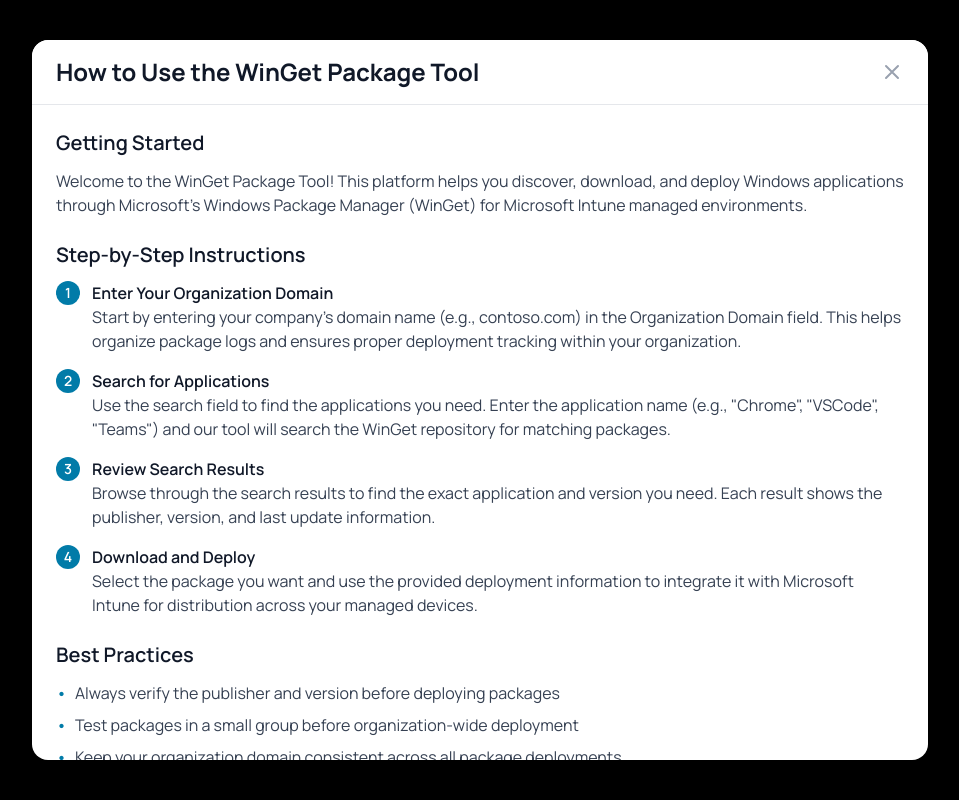
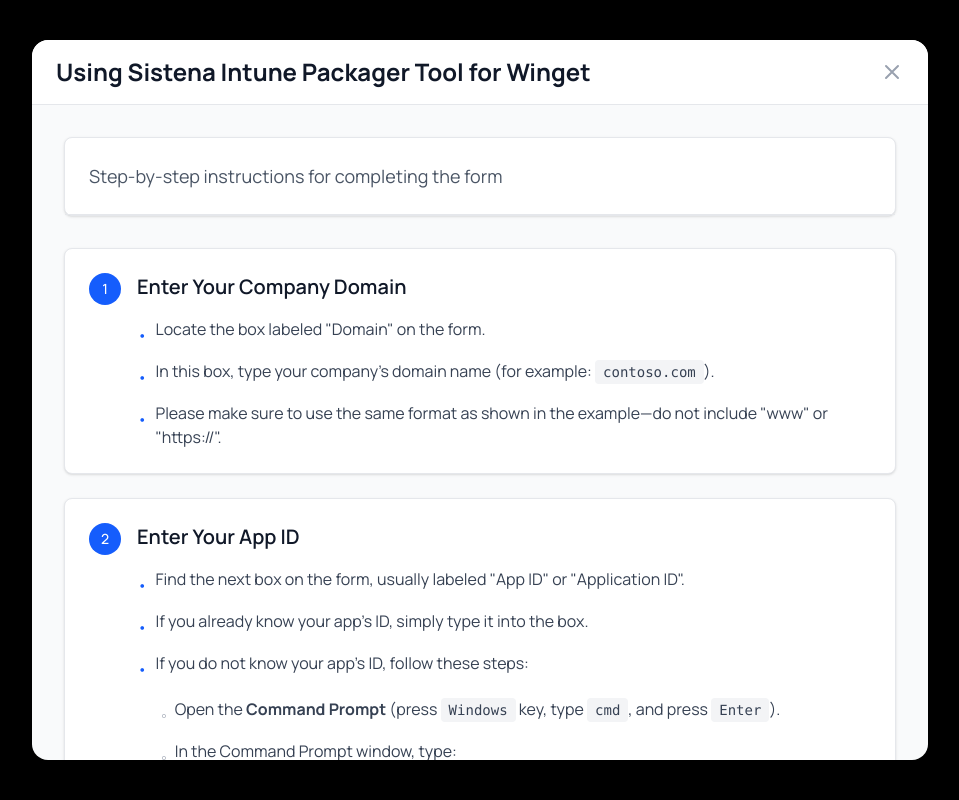
Before and after one commit to codesightglobal/winget-tool-frontend, a Next.js app: page / in a window 1280 px wide. Both pictures are taken after a click on the button "How to Use This Tool". Shown: the top 800 px of the page, without its empty margins (160-1119 px from the left). Built offline with nearby package versions, Linux system fonts and the light colour scheme; grey boxes are pictures that could not be loaded.

Commit message:
add instruction menu and update navbar

```diff
--- a/app/components/Header.tsx
+++ b/app/components/Header.tsx
@@ -1,14 +1,16 @@
 "use client";
 
 import { useState } from "react";
+import Topbar from "./Topbar";
 
 export default function Header() {
   const [isMobileMenuOpen, setIsMobileMenuOpen] = useState(false);
 
   return (
     <header className="bg-[#E0ECF0] shadow-sm sticky top-0 z-50">
-      <div className="container mx-auto px-6">
-        <div className="flex items-center justify-between h-22">
+      <div className="container mx-auto">
+        <div className="max-w-[1310.4px] mx-auto px-[30px]">
+          <div className="flex items-center justify-between h-38">
             {/* Logo */}
             <div className="flex items-center">
               <div className="flex-shrink-0">
@@ -26,6 +28,12 @@
             </div>
 
             {/* Desktop Navigation */}
+
+            <div className="w-full">
+              <div className="ml-20">
+                <Topbar />
+              </div>
+              <div className="lg:bloc flex justify-between ml-18 pt-2">
                 <nav className="hidden lg:block">
                   <div className="flex items-center space-x-18">
                     <a
@@ -74,6 +82,8 @@
                     Let's Talk
                   </a>
                 </div>
+              </div>
+            </div>
 
             {/* Mobile menu button */}
             <div className="lg:hidden">
@@ -99,6 +109,7 @@
                   />
                 </svg>
               </button>
+            </div>
           </div>
         </div>
 
--- a/app/components/InstructionsModal.tsx
+++ b/app/components/InstructionsModal.tsx
@@ -18,7 +18,7 @@
       <div className="bg-white rounded-2xl max-w-4xl max-h-[90vh] overflow-y-auto shadow-2xl">
         <div className="sticky top-0 bg-white border-b border-gray-200 px-6 py-4 flex justify-between items-center rounded-t-2xl">
           <h2 className="text-2xl font-bold text-gray-900">
-            How to Use the WinGet Package Tool
+            Using Sistena Intune Packager Tool for Winget
           </h2>
           <button
             onClick={onClose}
@@ -40,170 +40,263 @@
           </button>
         </div>
 
-        <div className="px-6 py-6 space-y-6">
-          {/* Getting Started */}
-          <section>
-            <h3 className="text-xl font-semibold text-gray-900 mb-3">
-              Getting Started
-            </h3>
-            <p className="text-gray-700 mb-4">
-              Welcome to the WinGet Package Tool! This platform helps you
-              discover, download, and deploy Windows applications through
-              Microsoft's Windows Package Manager (WinGet) for Microsoft Intune
-              managed environments.
-            </p>
-          </section>
-
-          {/* Step-by-step Instructions */}
-          <section>
-            <h3 className="text-xl font-semibold text-gray-900 mb-3">
-              Step-by-Step Instructions
-            </h3>
-            <div className="space-y-4">
-              <div className="flex items-start space-x-3">
-                <div className="flex-shrink-0 w-6 h-6 bg-[#017ba8] text-white rounded-full flex items-center justify-center text-sm font-semibold">
-                  1
-                </div>
-                <div>
-                  <h4 className="font-semibold text-gray-900">
-                    Enter Your Organization Domain
-                  </h4>
-                  <p className="text-gray-700">
-                    Start by entering your company's domain name (e.g.,
-                    contoso.com) in the Organization Domain field. This helps
-                    organize package logs and ensures proper deployment tracking
-                    within your organization.
+        <main className="bg-gray-50 text-gray-900 min-h-screen py-8">
+          <div className="max-w-4xl mx-auto px-4 sm:px-6 lg:px-8">
+            {/* Header */}
+            <div className="bg-white shadow-sm border border-gray-200 rounded-lg mb-8">
+              <div className="px-6 py-6 border-b border-gray-200">
+                <p className="text-lg text-gray-600">
+                  Step-by-step instructions for completing the form
                 </p>
               </div>
             </div>
 
-              <div className="flex items-start space-x-3">
-                <div className="flex-shrink-0 w-6 h-6 bg-[#017ba8] text-white rounded-full flex items-center justify-center text-sm font-semibold">
-                  2
+            {/* Step 1 */}
+            <div className="bg-white shadow-sm border border-gray-200 rounded-lg mb-6">
+              <div className="px-6 py-6">
+                <div className="flex items-start">
+                  <div className="flex-shrink-0">
+                    <div className="flex items-center justify-center w-8 h-8 bg-blue-600 text-white rounded-full text-sm font-medium">
+                      1
                     </div>
-                <div>
-                  <h4 className="font-semibold text-gray-900">
-                    Search for Applications
-                  </h4>
-                  <p className="text-gray-700">
-                    Use the search field to find the applications you need.
-                    Enter the application name (e.g., "Chrome", "VSCode",
-                    "Teams") and our tool will search the WinGet repository for
-                    matching packages.
-                  </p>
+                  </div>
+                  <div className="ml-4 flex-1">
+                    <h2 className="text-xl font-semibold text-gray-900 mb-4">
+                      Enter Your Company Domain
+                    </h2>
+                    <ul className="space-y-3 text-gray-700">
+                      <li className="flex items-start">
+                        <span className="text-blue-600 mr-2 mt-1.5">•</span>
+                        <span>
+                          Locate the box labeled &quot;Domain&quot; on the form.
+                        </span>
+                      </li>
+                      <li className="flex items-start">
+                        <span className="text-blue-600 mr-2 mt-1.5">•</span>
+                        <span>
+                          In this box, type your company&apos;s domain name (for
+                          example:{" "}
+                          <code className="bg-gray-100 px-2 py-1 rounded text-sm font-mono">
+                            contoso.com
+                          </code>
+                          ).
+                        </span>
+                      </li>
+                      <li className="flex items-start">
+                        <span className="text-blue-600 mr-2 mt-1.5">•</span>
+                        <span>
+                          Please make sure to use the same format as shown in
+                          the example—do not include &quot;www&quot; or
+                          &quot;https://&quot;.
+                        </span>
+                      </li>
+                    </ul>
+                  </div>
+                </div>
               </div>
             </div>
 
-              <div className="flex items-start space-x-3">
-                <div className="flex-shrink-0 w-6 h-6 bg-[#017ba8] text-white rounded-full flex items-center justify-center text-sm font-semibold">
-                  3
+            {/* Step 2 */}
+            <div className="bg-white shadow-sm border border-gray-200 rounded-lg mb-6">
+              <div className="px-6 py-6">
+                <div className="flex items-start">
+                  <div className="flex-shrink-0">
+                    <div className="flex items-center justify-center w-8 h-8 bg-blue-600 text-white rounded-full text-sm font-medium">
+                      2
                     </div>
-                <div>
-                  <h4 className="font-semibold text-gray-900">
-                    Review Search Results
-                  </h4>
-                  <p className="text-gray-700">
-                    Browse through the search results to find the exact
-                    application and version you need. Each result shows the
-                    publisher, version, and last update information.
+                  </div>
+                  <div className="ml-4 flex-1">
+                    <h2 className="text-xl font-semibold text-gray-900 mb-4">
+                      Enter Your App ID
+                    </h2>
+                    <ul className="space-y-3 text-gray-700">
+                      <li className="flex items-start">
+                        <span className="text-blue-600 mr-2 mt-1.5">•</span>
+                        <span>
+                          Find the next box on the form, usually labeled
+                          &quot;App ID&quot; or &quot;Application ID&quot;.
+                        </span>
+                      </li>
+                      <li className="flex items-start">
+                        <span className="text-blue-600 mr-2 mt-1.5">•</span>
+                        <span>
+                          If you already know your app&apos;s ID, simply type it
+                          into the box.
+                        </span>
+                      </li>
+                      <li className="flex items-start">
+                        <span className="text-blue-600 mr-2 mt-1.5">•</span>
+                        <span>
+                          If you do not know your app&apos;s ID, follow these
+                          steps:
+                        </span>
+                      </li>
+                    </ul>
+
+                    <div className="mt-4 ml-6 space-y-3">
+                      <div className="flex items-start">
+                        <span className="text-gray-400 mr-2 mt-1.5">◦</span>
+                        <span className="text-gray-700">
+                          Open the <strong>Command Prompt</strong> (press{" "}
+                          <kbd className="bg-gray-100 px-2 py-1 rounded text-sm">
+                            Windows
+                          </kbd>{" "}
+                          key, type{" "}
+                          <code className="bg-gray-100 px-2 py-1 rounded text-sm font-mono">
+                            cmd
+                          </code>
+                          , and press{" "}
+                          <kbd className="bg-gray-100 px-2 py-1 rounded text-sm">
+                            Enter
+                          </kbd>
+                          ).
+                        </span>
+                      </div>
+                      <div className="flex items-start">
+                        <span className="text-gray-400 mr-2 mt-1.5">◦</span>
+                        <span className="text-gray-700">
+                          In the Command Prompt window, type:
+                        </span>
+                      </div>
+                      <div className="ml-6">
+                        <code className="block bg-gray-900 text-gray-100 p-3 rounded font-mono text-sm">
+                          winget search [app name]
+                        </code>
+                        <p className="text-sm text-gray-600 mt-2">
+                          (for example:{" "}
+                          <code className="bg-gray-100 px-2 py-1 rounded font-mono">
+                            winget search Notepad++
+                          </code>
+                          )
                         </p>
+                      </div>
+                      <div className="flex items-start">
+                        <span className="text-gray-400 mr-2 mt-1.5">◦</span>
+                        <span className="text-gray-700">
+                          Press{" "}
+                          <kbd className="bg-gray-100 px-2 py-1 rounded text-sm">
+                            Enter
+                          </kbd>
+                          .
+                        </span>
+                      </div>
+                      <div className="flex items-start">
+                        <span className="text-gray-400 mr-2 mt-1.5">◦</span>
+                        <span className="text-gray-700">
+                          Find your application&apos;s name in the list that
+                          appears. The <strong>ID</strong> will be shown in the
+                          &quot;Id&quot; column next to your app&apos;s name.
+                        </span>
+                      </div>
+                      <div className="flex items-start">
+                        <span className="text-gray-400 mr-2 mt-1.5">◦</span>
+                        <span className="text-gray-700">
+                          Copy this ID and paste or type it into the &quot;App
+                          ID&quot; box on the form.
+                        </span>
+                      </div>
+                    </div>
+                  </div>
+                </div>
               </div>
             </div>
 
-              <div className="flex items-start space-x-3">
-                <div className="flex-shrink-0 w-6 h-6 bg-[#017ba8] text-white rounded-full flex items-center justify-center text-sm font-semibold">
-                  4
+            {/* Example Section */}
+            <div className="bg-blue-50 border border-blue-200 rounded-lg mb-6">
+              <div className="px-6 py-6">
+                <h3 className="text-lg font-semibold text-blue-900 mb-4">
+                  Example
+                </h3>
+                <p className="text-blue-800 mb-4">
+                  If your company domain is <strong>contoso.com</strong> and
+                  your app is Notepad++, you would enter:
+                </p>
+                <div className="space-y-2">
+                  <div className="bg-white p-3 rounded border">
+                    <span className="font-medium text-gray-700">Domain:</span>
+                    <code className="ml-2 font-mono">contoso.com</code>
                   </div>
-                <div>
-                  <h4 className="font-semibold text-gray-900">
-                    Download and Deploy
-                  </h4>
+                  <div className="bg-white p-3 rounded border">
+                    <span className="font-medium text-gray-700">App ID:</span>
+                    <code className="ml-2 font-mono">Notepad++.Notepad++</code>
+                  </div>
+                </div>
+              </div>
+            </div>
+
+            {/* Step 3 */}
+            <div className="bg-white shadow-sm border border-gray-200 rounded-lg mb-6">
+              <div className="px-6 py-6">
+                <div className="flex items-start">
+                  <div className="flex-shrink-0">
+                    <div className="flex items-center justify-center w-8 h-8 bg-blue-600 text-white rounded-full text-sm font-medium">
+                      3
+                    </div>
+                  </div>
+                  <div className="ml-4 flex-1">
+                    <h2 className="text-xl font-semibold text-gray-900 mb-4">
+                      Selecting Your App
+                    </h2>
+                    <p className="text-gray-700 mb-4">
+                      Look through the list of apps that now shows and select
+                      the one you require. This will download the whole package
+                      ready for intunewinapputil.exe, which can be found at{" "}
+                      <a
+                        href="https://github.com/Microsoft/Microsoft-Win32-Content-Prep-Tool"
+                        target="_blank"
+                        rel="noopener noreferrer"
+                        className="text-blue-600 underline hover:text-blue-800"
+                      >
+                        https://github.com/Microsoft/Microsoft-Win32-Content-Prep-Tool
+                      </a>
+                      .
+                    </p>
                     <p className="text-gray-700">
-                    Select the package you want and use the provided deployment
-                    information to integrate it with Microsoft Intune for
-                    distribution across your managed devices.
+                      Your zip file now includes the instructions for any
+                      changes you might need to make such as version (if you
+                      specify a version by changing the –Version switch from
+                      latest it will prevent automatic updates to the app until
+                      you specify a higher version or Latest again).
                     </p>
                   </div>
                 </div>
               </div>
-          </section>
+            </div>
 
-          {/* Best Practices */}
-          <section>
-            <h3 className="text-xl font-semibold text-gray-900 mb-3">
-              Best Practices
+            {/* Tips Section */}
+            <div className="bg-amber-50 border border-amber-200 rounded-lg">
+              <div className="px-6 py-6">
+                <h3 className="text-lg font-semibold text-amber-900 mb-4">
+                  Tips
                 </h3>
-            <ul className="space-y-2 text-gray-700">
-              <li className="flex items-start space-x-2">
-                <span className="text-[#017ba8] font-semibold">•</span>
+                <ul className="space-y-3 text-amber-800">
+                  <li className="flex items-start">
+                    <span className="text-amber-600 mr-2 mt-1.5">•</span>
                     <span>
-                  Always verify the publisher and version before deploying
-                  packages
+                      Double-check your entries for accuracy before submitting
+                      the form.
                     </span>
                   </li>
-              <li className="flex items-start space-x-2">
-                <span className="text-[#017ba8] font-semibold">•</span>
+                  <li className="flex items-start">
+                    <span className="text-amber-600 mr-2 mt-1.5">•</span>
                     <span>
-                  Test packages in a small group before organization-wide
-                  deployment
+                      If you have any issues or cannot find your app&apos;s ID,
+                      contact your IT administrator for assistance.
                     </span>
                   </li>
-              <li className="flex items-start space-x-2">
-                <span className="text-[#017ba8] font-semibold">•</span>
+                  <li className="flex items-start">
+                    <span className="text-amber-600 mr-2 mt-1.5">•</span>
                     <span>
-                  Keep your organization domain consistent across all package
-                  deployments
-                </span>
-              </li>
-              <li className="flex items-start space-x-2">
-                <span className="text-[#017ba8] font-semibold">•</span>
-                <span>
-                  Regularly check for package updates to maintain security and
-                  functionality
+                      If the app doesn&apos;t appear in the search, then it
+                      either does not exist in the Winget Catalogue, or it has
+                      been entered incorrectly.
                     </span>
                   </li>
                 </ul>
-          </section>
-
-          {/* Troubleshooting */}
-          <section>
-            <h3 className="text-xl font-semibold text-gray-900 mb-3">
-              Troubleshooting
-            </h3>
-            <div className="space-y-3">
-              <div>
-                <h4 className="font-semibold text-gray-900">
-                  No search results found?
-                </h4>
-                <p className="text-gray-700">
-                  Try using different search terms, check spelling, or search
-                  for the publisher name instead of the product name.
-                </p>
-              </div>
-              <div>
-                <h4 className="font-semibold text-gray-900">
-                  Package deployment issues?
-                </h4>
-                <p className="text-gray-700">
-                  Ensure your Microsoft Intune configuration is correct and that
-                  you have the necessary permissions for app deployment.
-                </p>
               </div>
             </div>
-          </section>
-
-          {/* Support */}
-          <section className="bg-gray-50 rounded-xl p-4">
-            <h3 className="text-xl font-semibold text-gray-900 mb-2">
-              Need Additional Help?
-            </h3>
-            <p className="text-gray-700">
-              If you need further assistance with the Managed Application
-              Packaging Service for Microsoft Intune, please use the "Contact
-              Us" button to get in touch with our support team.
-            </p>
-          </section>
           </div>
+        </main>
       </div>
     </div>
   );
--- a/app/components/Topbar.tsx
+++ b/app/components/Topbar.tsx
@@ -2,24 +2,21 @@
 
 export default function Topbar() {
   return (
-    <div className="bg-[#E0ECF0] text-[#023a51] py-2 border-b border-[#d1dee3] hidden lg:block">
-      <div className="container mx-auto px-6">
+    <div className="bg-[#E0ECF0] text-[#023a51] py-4 border-b border-[#d1dee3] hidden lg:block">
+      <div className="container mx-auto">
         {/* Topbar content aligned with navigation area */}
         <div className="flex items-center">
-          {/* Spacer to align with logo width */}
-          <div className="flex-shrink-0" style={{ width: "200px" }}></div>
-
           {/* Main topbar content - aligned between navigation and "Let's Talk" button */}
           <div className="flex-1 flex items-center justify-between">
             {/* Left side - Three square buttons */}
             <div className="flex items-center space-x-4">
-              <button className="bg-[#017BAB]/20 hover:bg-[#017BAB]/30 text-[#023a51] hover:text-[#015d85] px-4 py-2 rounded text-sm font-medium transition-colors duration-200 border border-[#017BAB]/30">
+              <button className="hover:bg-white text-[#023a51] hover:text-[#015d85] px-2 py-2 rounded text-[12px] font-bold transition-colors duration-200 uppercase">
                 Offices
               </button>
-              <button className="bg-[#017BAB]/20 hover:bg-[#017BAB]/30 text-[#023a51] hover:text-[#015d85] px-4 py-2 rounded text-sm font-medium transition-colors duration-200 border border-[#017BAB]/30">
+              <button className="hover:bg-white text-[#023a51] hover:text-[#015d85] px-2 py-2 rounded text-[12px] font-bold transition-colors duration-200 uppercase">
                 Careers
               </button>
-              <button className="bg-[#017BAB]/20 hover:bg-[#017BAB]/30 text-[#023a51] hover:text-[#015d85] px-4 py-2 rounded text-sm font-medium transition-colors duration-200 border border-[#017BAB]/30">
+              <button className="hover:bg-white text-[#023a51] hover:text-[#015d85] px-2 py-2 rounded text-[12px] font-bold transition-colors duration-200 uppercase">
                 FAQs
               </button>
             </div>
@@ -39,7 +36,7 @@
                 </svg>
                 +44 123 456 7890
               </a>
-              <button className="bg-[#017BAB]/20 hover:bg-[#017BAB]/30 text-[#023a51] hover:text-[#015d85] px-4 py-2 rounded text-sm font-medium transition-colors duration-200 flex items-center border border-[#017BAB]/30">
+              <button className="hover:bg-white text-[#023a51] hover:text-[#015d85] px-4 py-2 rounded text-sm font-medium transition-colors duration-200 flex items-center">
                 <svg
                   className="w-4 h-4 mr-2"
                   fill="none"
--- a/app/page.tsx
+++ b/app/page.tsx
@@ -13,7 +13,6 @@
 
   return (
     <div className="min-h-screen bg-gray-50">
-      <Topbar />
       <Header />
       <main>
         {/* Action Buttons */}
```
Lines whose indentation alone changed are shown as unchanged.
